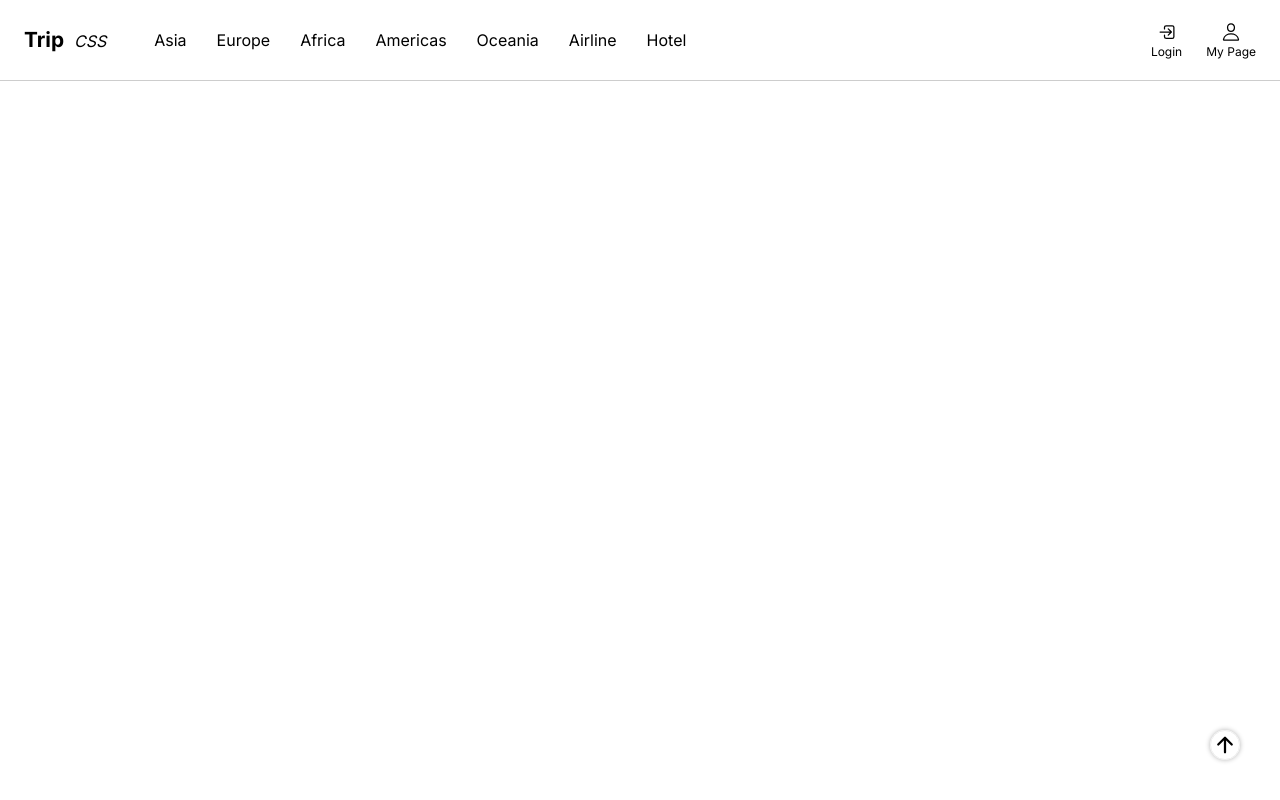
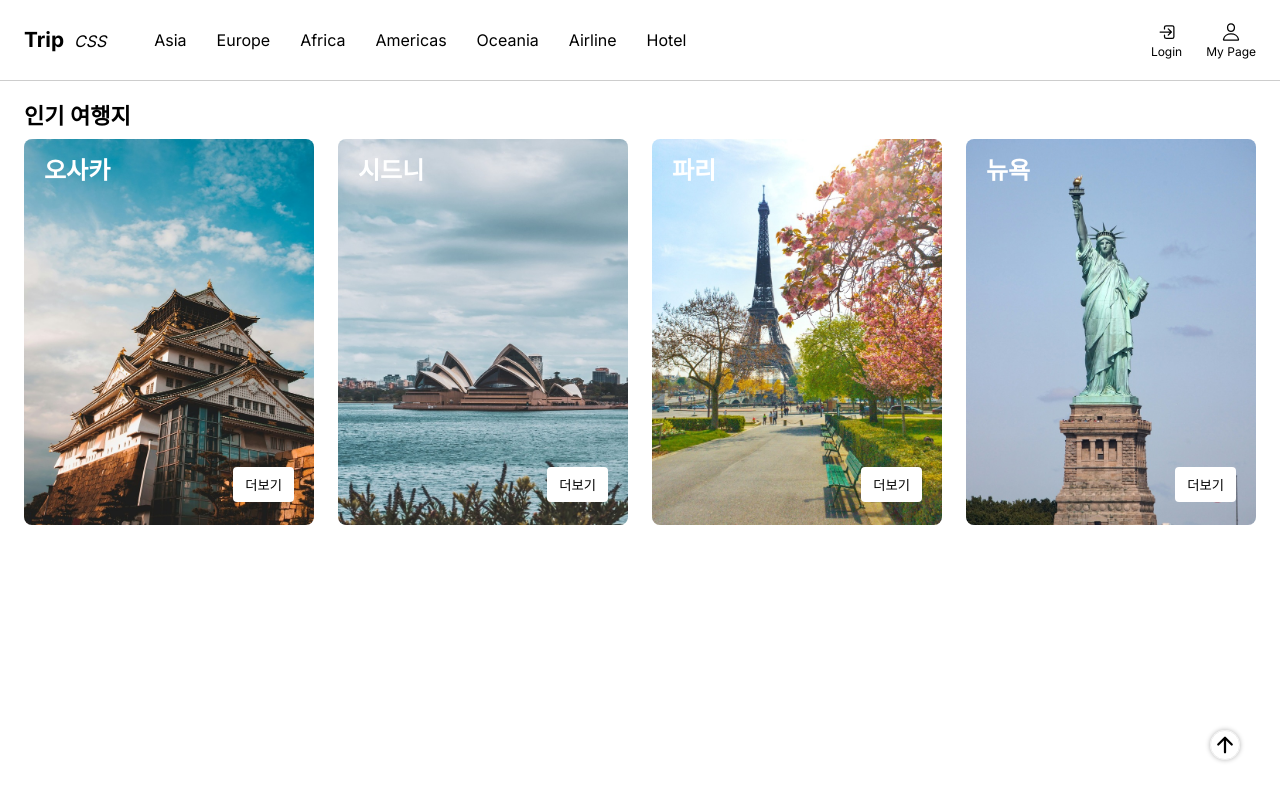
Before and after one commit to Codiving/DevStudy, a Next.js app: page / in a window 1280 px wide. Built offline with nearby package versions, Linux system fonts and the light colour scheme.

Commit message:
feat: BeatTripCountry 컴포넌트 추가
인기 여행지 상품

```diff
--- a/src/app/page.tsx
+++ b/src/app/page.tsx
@@ -1,4 +1,5 @@
 import { Header } from "@/components";
+import BestTripCountry from "@/components/BestTripCountry";
 import Floating from "@/components/Floating";
 
 export default function Home() {
@@ -6,6 +7,7 @@ export default function Home() {
     <>
       <Header />
       <Floating />
+      <BestTripCountry />
     </>
   );
 }
--- /dev/null
+++ b/src/components/BestTripCountry/BestTripCountry.module.css
@@ -0,0 +1,65 @@
+.container {
+  max-width: 1400px;
+  display: flex;
+  flex-direction: column;
+  margin: 24px auto 0px auto;
+  padding: 0px 24px;
+  gap: 12px;
+}
+
+.title {
+  font-weight: 600;
+  font-size: 22px;
+}
+
+.bestProductsWrap {
+  display: flex;
+  gap: 24px;
+}
+
+.imgWrap {
+  position: relative;
+  flex: 1;
+  display: flex;
+  flex-direction: column;
+  gap: 12px;
+  cursor: pointer;
+  transition: transform 0.5s ease;
+}
+
+.imgWrap:hover {
+  transform: scale(1.02);
+}
+
+.productImg {
+  width: 100%;
+  height: auto;
+  border-radius: 8px;
+}
+
+.productInfo {
+  display: flex;
+  flex-direction: column;
+  gap: 4px;
+}
+
+.name {
+  position: absolute;
+  top: 20px;
+  left: 20px;
+  color: #fff;
+  font-size: 24px;
+  font-weight: bold;
+}
+
+.more {
+  position: absolute;
+  bottom: 35px;
+  right: 20px;
+  outline: none;
+  border: 0px;
+  padding: 8px 12px;
+  background-color: #fff;
+  border-radius: 4px;
+  cursor: inherit;
+}
--- /dev/null
+++ b/src/components/BestTripCountry/index.tsx
@@ -0,0 +1,45 @@
+/* eslint-disable @next/next/no-img-element */
+import styles from "./BestTripCountry.module.css";
+
+const PRODUCTS = [
+  {
+    src: "/tripCSS/BestTripCountry/Osaka.jpg",
+    name: "오사카"
+  },
+  {
+    src: "/tripCSS/BestTripCountry/Sydney.jpg",
+    name: "시드니"
+  },
+  {
+    src: "/tripCSS/BestTripCountry/TheEiffelTower.jpg",
+    name: "파리"
+  },
+  {
+    src: "/tripCSS/BestTripCountry/TheStatueOfLiberty.jpg",
+    name: "뉴욕"
+  }
+];
+
+export default async function BestTripCountry() {
+  return (
+    <section className={styles.container}>
+      <h3 className={styles.title}>인기 여행지</h3>
+      <div className={styles.bestProductsWrap}>
+        {PRODUCTS.map(product => {
+          const { src, name } = product;
+          return (
+            <a key={src} href="#">
+              <div className={styles.imgWrap}>
+                <img src={src} alt={name} className={styles.productImg} />
+                <div className={styles.productInfo}>
+                  <span className={styles.name}>{name}</span>
+                  <button className={styles.more}>더보기</button>
+                </div>
+              </div>
+            </a>
+          );
+        })}
+      </div>
+    </section>
+  );
+}
```
